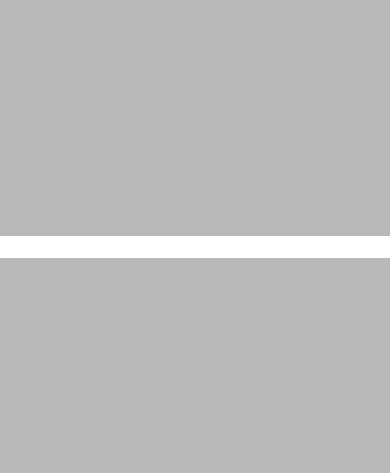
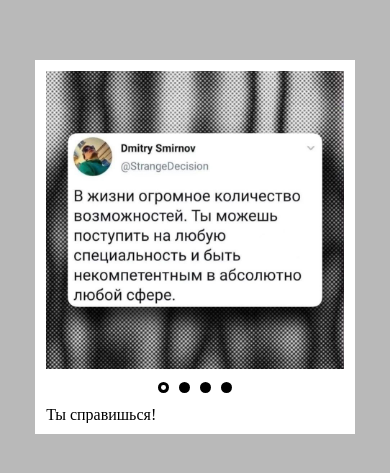
Before and after one commit to Oardieldei/cssMemeSlider, a plain HTML site: page cssMemeSlider/index.html in a window 390 px wide. Shown: the part 175-648 px from the top of the page. Drawn offline with Linux system fonts and the light colour scheme.

Commit message:
feat: add all functions and adaptive

```diff
--- a/cssMemeSlider/index.html
+++ b/cssMemeSlider/index.html
@@ -1,35 +1,68 @@
 <!DOCTYPE html>
 <html lang="en">
+
 <head>
 	<meta charset="UTF-8">
 	<meta name="viewport" content="width=device-width, initial-scale=1.0">
 	<link rel="stylesheet" href="./style.css">
 	<title>Memesis</title>
 </head>
+
 <body class="body">
 	<div class="slider">
 		<input type="radio" name="image" id="one" checked>
 		<input type="radio" name="image" id="two">
 		<input type="radio" name="image" id="three">
 		<input type="radio" name="image" id="four">
-		<div class="slider__images">
-			<div class="slider__meme meme_img_one"></div>
-			<div class="slider__meme meme_img_two"></div>
-			<div class="slider__meme meme_img_three"></div>
-			<div class="slider__meme meme_img_four"></div>
+		<div class="slider__imgs__wrapper">
+			<div class="slider__images">
+				<div class="slider__meme meme_img_one">
+					<img src="./2.jpg" alt="">
+				</div>
+				<div class="slider__meme meme_img_two">
+					<img src="./1.jpg" alt="">
+				</div>
+				<div class="slider__meme meme_img_three">
+					<img src="./4.jpg" alt="">
+				</div>
+				<div class="slider__meme meme_img_four">
+					<img src="./3.jpg" alt="">
+				</div>
+			</div>
 		</div>
-		<p class="slider__texts">
-			<slider__text class="title_one"></slider__text>
-			<slider__text class="title_two"></slider__text>
-			<slider__text class="title_three"></slider__text>
-			<slider__text class="title_four"></slider__text>
-		</p>
-		<div class="slider__controls">
-			<label for="one"></label>
-			<label for="two"></label>
-			<label for="three"></label>
-			<label for="four"></label>
+		<div class="slider__bottom">
+			<div class="slider__texts_wrapper">
+				<div class="slider__texts">
+					<p class="slider__text title_one">Ты справишься!</p>
+					<p class="slider__text title_two">Сказки нам врали!</p>
+					<p class="slider__text title_three">Помни о главном!</p>
+					<p class="slider__text title_four">Цени тех, кто остается!</p>
+				</div>
+			</div>
+			<div class="slider__controls">
+				<label for="one" class="controls">
+					<div class="controls__border">
+						<div class="controls__entry"></div>
+					</div>
+				</label>
+				<label for="two" class="controls">
+					<div class="controls__border">
+						<div class="controls__entry"></div>
+					</div>
+				</label>
+				<label for="three" class="controls">
+					<div class="controls__border">
+						<div class="controls__entry"></div>
+					</div>
+				</label>
+				<label for="four" class="controls">
+					<div class="controls__border">
+						<div class="controls__entry"></div>
+					</div>
+				</label>
+			</div>
 		</div>
 	</div>
 </body>
+
 </html>
--- a/cssMemeSlider/style.css
+++ b/cssMemeSlider/style.css
@@ -5,10 +5,7 @@
 	user-select: none;
 }
 
-*,
-*:before,
-*:after {
-	-moz-box-sizing: border-box;
+* {
 	-webkit-box-sizing: border-box;
 	box-sizing: border-box;
 }
@@ -23,18 +20,9 @@ a:active {
 	outline: none;
 }
 
-nav,
-footer,
-header,
-aside {
-	display: block;
-}
-
 html,
 body {
 	line-height: 1;
-	-ms-text-size-adjust: 100%;
-	-moz-text-size-adjust: 100%;
 	-webkit-text-size-adjust: 100%;
 	scroll-behavior: smooth;
 }
@@ -43,15 +31,6 @@ input,
 button,
 textarea {
 	font-family: inherit;
-}
-
-input::-ms-clear {
-	display: none;
-}
-
-button::-moz-focus-inner {
-	padding: 0;
-	border: 0;
 }
 
 a,
@@ -71,15 +50,6 @@ img {
 	vertical-align: top;
 }
 
-h1,
-h2,
-h3,
-h4,
-h5,
-h6 {
-	font-size: inherit;
-}
-
 /* start */
 
 .body {
@@ -91,10 +61,11 @@ h6 {
 }
 
 .slider {
-	width: 50rem;
+	width: 40rem;
 	padding: .7rem;
 	background: #ffffff;
 	display: flex;
+	flex-direction: column;
 	gap: .7rem;
 }
 
@@ -105,5 +76,160 @@ h6 {
 .slider__texts,
 .slider__images {
 	display: flex;
+	flex-wrap: nowrap;
+	flex-shrink: 0;
+}
 
+.slider__imgs__wrapper {
+	overflow: hidden;
+	width: 100%;
+	margin: 0 auto;
 }
+
+.slider__images {
+	height: 38.6rem;
+	margin: 0 auto;
+	transform: none;
+	transition: .3s;
+}
+
+.slider__meme > img {
+	width: 38.6rem;
+}
+
+.slider__texts_wrapper {
+	transform: none;
+	transition: .3s;
+	overflow: hidden;
+	width: 30rem;
+}
+
+.slider__texts {
+	width: 120rem;
+	height: 1rem;
+	transition: .3s;
+	transform: none;
+}
+
+.slider__text {
+	width: 30rem;
+}
+
+.slider__bottom {
+	display: flex;
+}
+
+.slider__controls {
+	display: flex;
+	gap: .3rem;
+}
+
+.controls {
+	border-radius: 50%;
+	width: 1rem;
+	height: 1rem;
+	display: flex;
+	justify-content: center;
+	align-items: center;
+	transition: .3s;
+}
+
+.controls:hover {
+	cursor: pointer;
+}
+
+.controls__border {
+	width: .7rem;
+	height: .7rem;
+	background-color: black;
+	border-radius: 50%;
+	transition: .3s;
+	display: flex;
+	justify-content: center;
+	align-items: center;
+}
+
+.controls:hover > .controls__border {
+	background-color: rgb(104, 104, 104);
+}
+
+.controls__entry {
+	width: .3rem;
+	height: .3rem;
+	border-radius: 50%;
+}
+
+input:first-child:checked ~ .slider__bottom label[for="one"] .controls__entry {
+	background-color: #fff;
+}
+
+input:nth-child(2):checked ~ .slider__bottom label[for="two"] .controls__entry {
+	background-color: #fff;
+}
+
+input:nth-child(3):checked ~ .slider__bottom label[for="three"] .controls__entry {
+	background-color: #fff;
+}
+
+input:nth-child(4):checked ~ .slider__bottom label[for="four"] .controls__entry {
+	background-color: #fff;
+}
+
+input:nth-child(2):checked ~ .slider__imgs__wrapper > .slider__images {
+	transform: translateX(-100%);
+}
+
+input:nth-child(3):checked ~ .slider__imgs__wrapper > .slider__images {
+	transform: translateX(-200%);
+}
+
+input:nth-child(4):checked ~ .slider__imgs__wrapper > .slider__images {
+	transform: translateX(-300%);
+}
+
+input:nth-child(2):checked ~ .slider__bottom .slider__texts {
+	transform: translateX(-25%);
+}
+
+input:nth-child(3):checked ~ .slider__bottom .slider__texts {
+	transform: translateX(-50%);
+}
+
+input:nth-child(4):checked ~ .slider__bottom .slider__texts {
+	transform: translateX(-75%);
+}
+
+@media (max-width: 666px) {
+	.slider {
+		width: 20rem;
+	}
+
+	.slider__images {
+		height: 18.6rem;
+	}
+
+	.slider__meme > img {
+		width: 18.6rem;
+	}
+
+	.slider__texts_wrapper {
+		width: 100%;
+	}
+
+	.slider__texts {
+		width: 400%;
+		height: 1rem;
+		transition: .3s;
+		transform: none;
+	}
+
+	.slider__text {
+		width: 18.6rem;
+	}
+
+	.slider__bottom {
+		flex-direction: column-reverse;
+		align-items: center;
+		gap: .7rem;
+	}
+}
```
